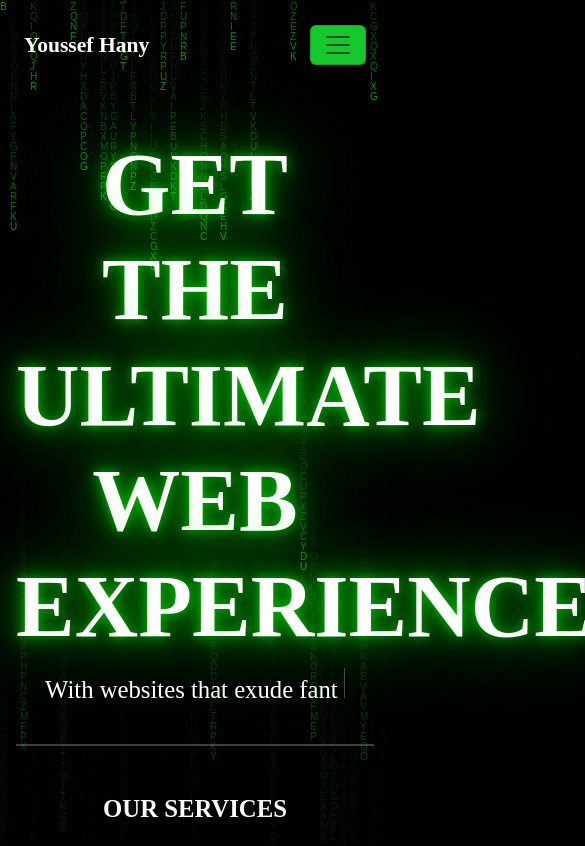
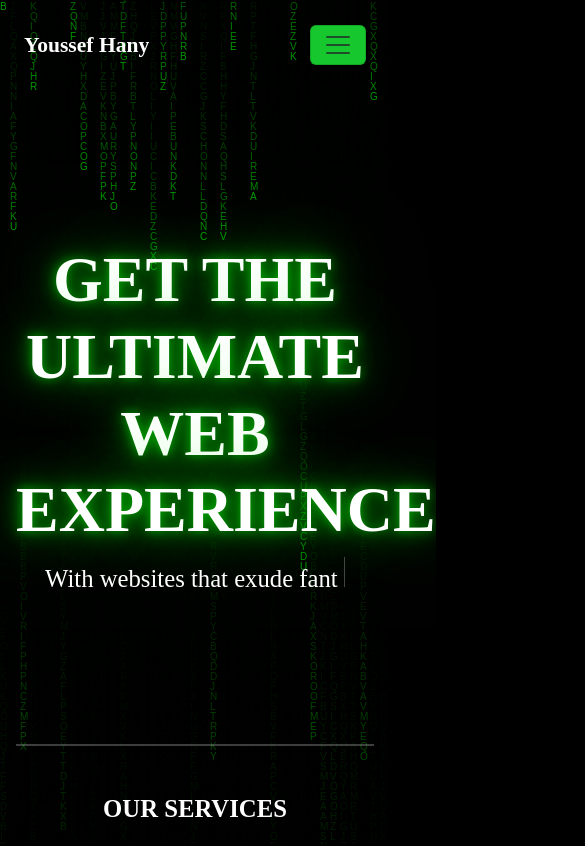
Before and after one commit to YoussefHany1/portfolio, a React (Vite) app: page / in a window 390 px wide. Shown: the top 846 px of the page, 585 px wide, since content can reach past the window. Built offline with nearby package versions, Linux system fonts and the light colour scheme; a web font is replaced by a local one; what @lordicon/element would draw is missing.

Commit message:
Update website

```diff
--- a/src/components/Header/header.css
+++ b/src/components/Header/header.css
@@ -88,7 +88,7 @@
   } */
   @media (max-width: 992px) {
     h1 {
-      /* font-size: 4rem !important; */
+      font-size: 4rem !important;
 
     }
   }
```
